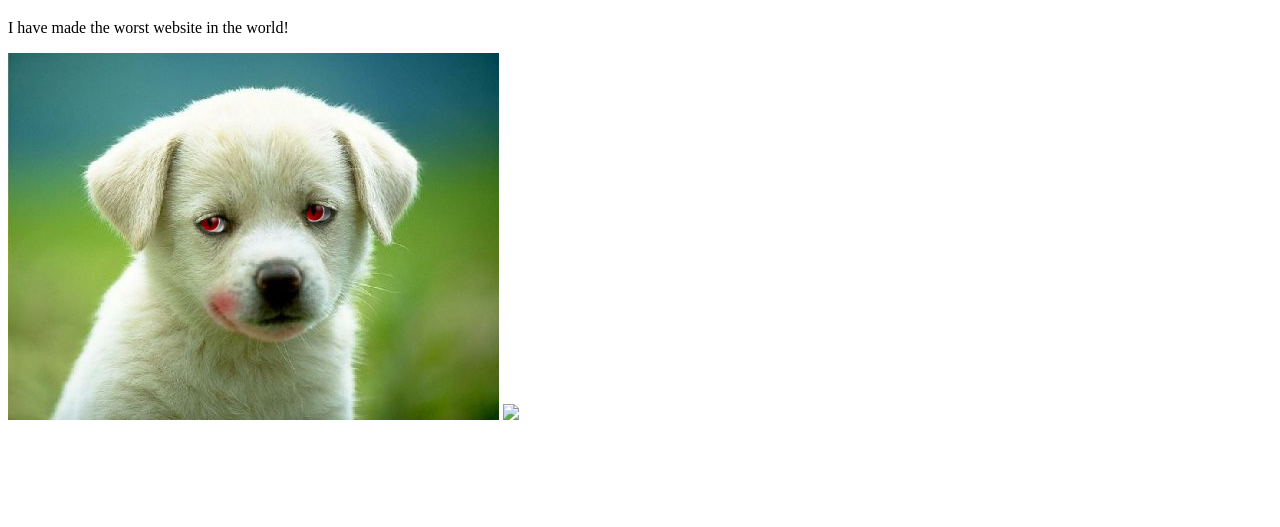
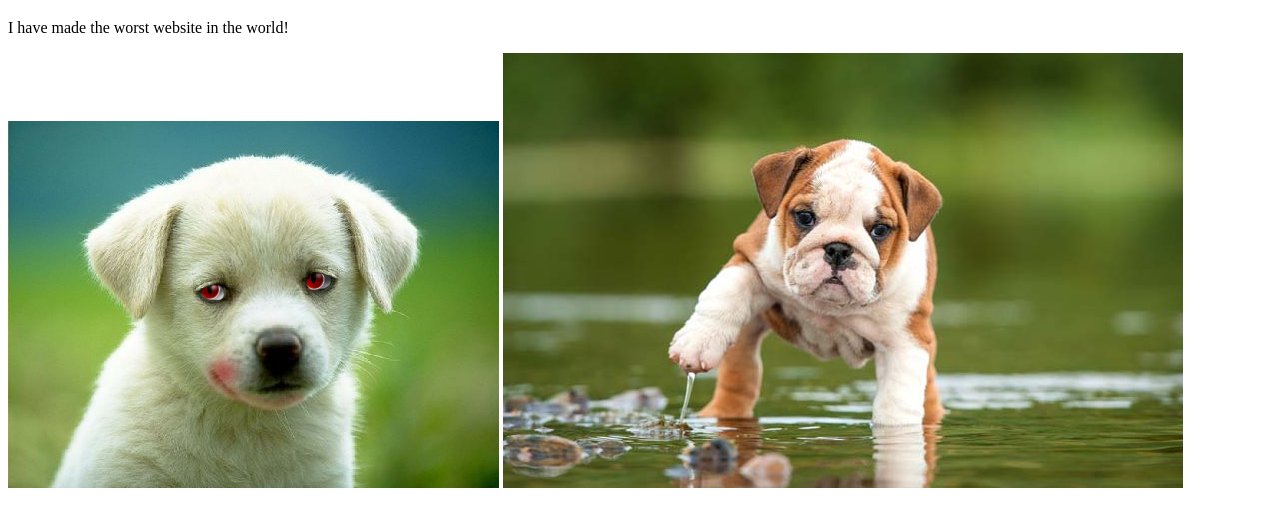
Before and after one commit to jade456/jade456.github.io, a plain HTML site: page index.html in a window 1280 px wide. Shown: the part 61-588 px from the top of the page. Drawn offline with Linux system fonts and the light colour scheme.

Commit message:
Update index.html

```diff
--- a/index.html
+++ b/index.html
@@ -7,6 +7,6 @@
     <h1>This is Jade's website!</h1>
     <p>I have made the worst website in the world!<p>
     <img src="puppy.jpg"/>
-    <img src="impossibly-cute-puppy2.jpg"/>
+    <img src="impossibly-cute-puppy-2.jpg"/>
     </body>
 </html>
```
